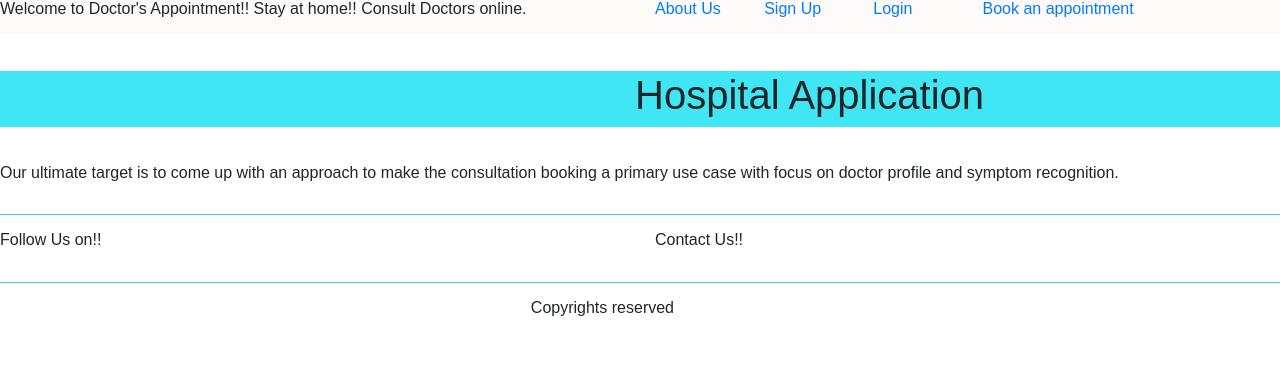
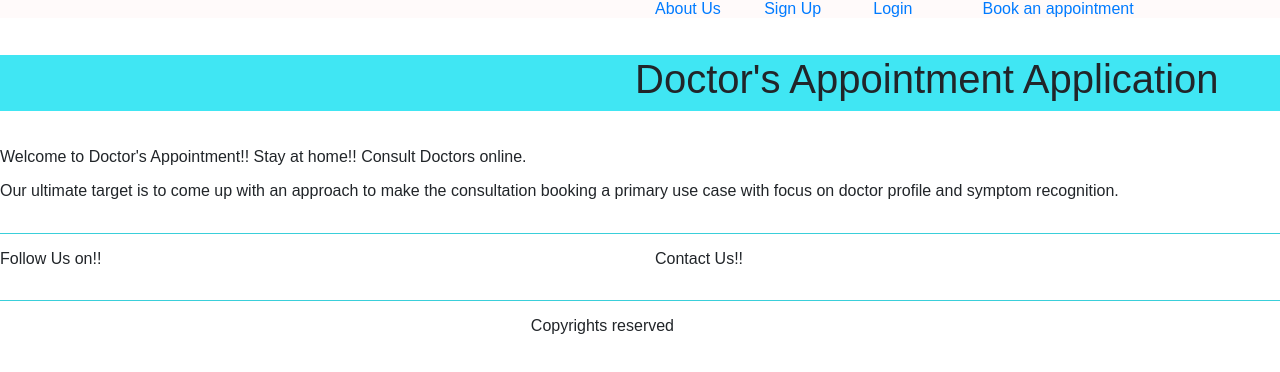
Before and after one commit to Supraja95/ANGULAR-PROJECT, an Angular app: page /AboutUs in a window 1280 px wide. Shown: the top 372 px of the page. Built offline with nearby package versions, Linux system fonts and the light colour scheme.

Commit message:
Title changes

```diff
--- a/src/app/app.component.html
+++ b/src/app/app.component.html
@@ -14,7 +14,7 @@
 </nav> -->
 <div class="row" id="headerDiv">
 <div class="col-lg-6" id="headerLogoDiv">
-<p>Welcome to Doctor's Appointment!! Stay at home!! Consult Doctors online.</p></div>
+<p></p></div>
 <div class="col-lg-6">
 <div class="row" id="headerLinksDiv">
 <div class="col-lg-2">
@@ -35,10 +35,13 @@
 <br>
 <br>
 <div class="row" id="pageTitileDiv">
-<h1 style="margin-left: 650px; font-style: JosefinSans;">Hospital Application</h1>
+<h1 style="margin-left: 650px; font-style: JosefinSans;">Doctor's Appointment Application</h1>
 </div>
 <br>
 <br>
+<div>
+<p>Welcome to Doctor's Appointment!! Stay at home!! Consult Doctors online.</p></div>
+
 <div class="row" id="contentDiv">
   <div class="col-lg-12">
 <router-outlet></router-outlet>
--- a/src/app/appointment/appointment.component.html
+++ b/src/app/appointment/appointment.component.html
@@ -3,7 +3,7 @@
           <div class="container" style="float: right;">
             <div class="row">
               <div class="col-xs-12 col-sm-10 col-md-8 col-sm-offset-1 col-md-offset-2">
-                <form (ngSubmit)="onSubmit()">
+                <form (ngSubmit)="onSubmit()" #heroForm="ngForm">
                   <div id="user-data">
                     <div class="form-group divInputs">
                       <label for="AppointmentDate">Date of Appointmentment : </label>
--- a/src/app/appointment/appointment.component.ts
+++ b/src/app/appointment/appointment.component.ts
@@ -12,9 +12,8 @@ export class AppointmentComponent implements OnInit {
 
     ngOnInit(): void {
     }
-    onSubmit()
-  {
-    console.warn('sucees');
+    onSubmit()  {
+    console.log("success")
 //     if (form.value.DoctorName === '0'){
 // alert('Success');
 
```
